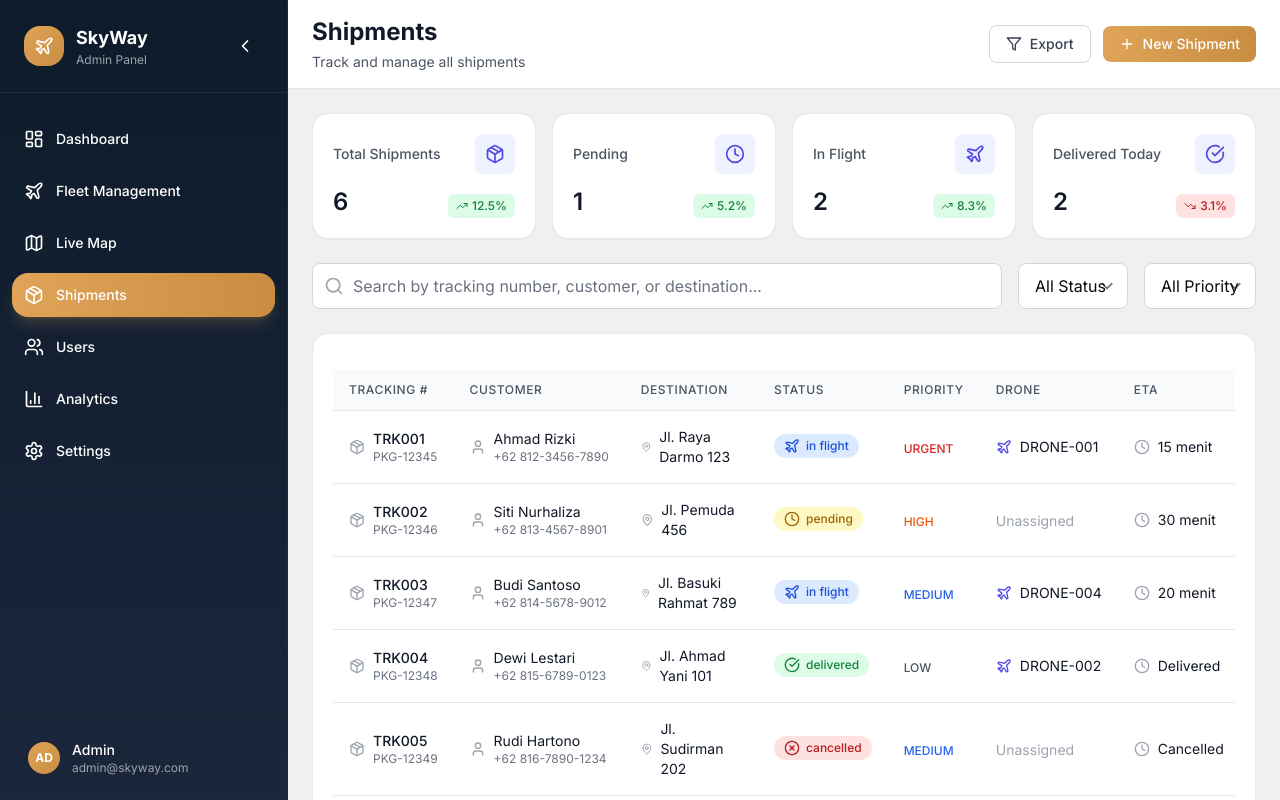
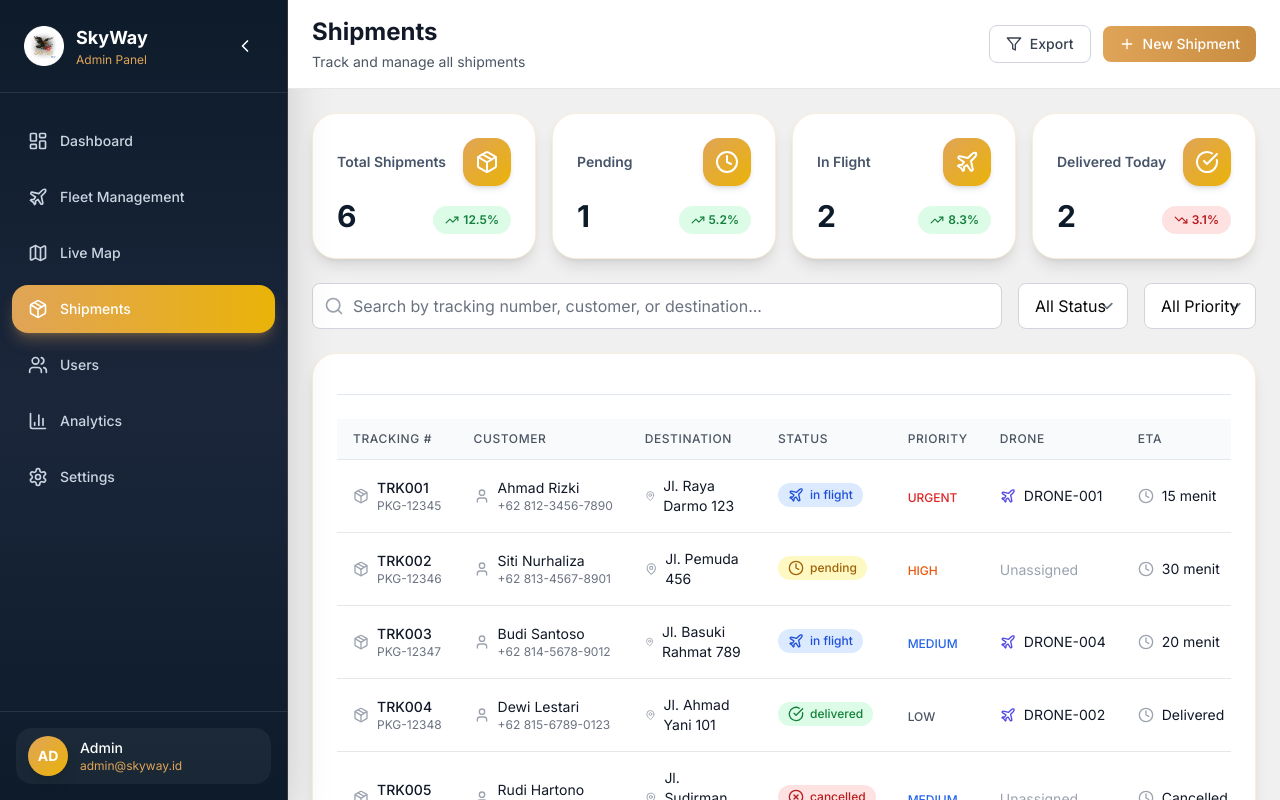
Before and after one commit to Vanszs/SkyWay_Web, a Next.js app: page /admin/shipments in a window 1280 px wide. Shown: the top 800 px of the page. Built offline with nearby package versions, Linux system fonts and the light colour scheme.

Commit message:
style : make admin style mor good

```diff
--- a/src/app/layout.tsx
+++ b/src/app/layout.tsx
@@ -3,7 +3,6 @@ import { Inter, Poppins } from 'next/font/google'
 import './globals.css'
 import { Toaster } from '@/components/ui/toaster'
 import { Navigation } from '@/components/Navigation'
-import { Footer } from '@/components/Footer'
 
 const inter = Inter({
   subsets: ['latin'],
@@ -41,7 +40,6 @@ export default function RootLayout({
       <body className={`${inter.className} antialiased bg-sky-light`}>
         <Navigation />
         {children}
-        <Footer />
         <Toaster />
       </body>
     </html>
--- a/src/components/admin/ChartCard.tsx
+++ b/src/components/admin/ChartCard.tsx
@@ -21,16 +21,16 @@ export function ChartCard({
       role="group"
       aria-label={`Chart ${title}`}
       className={cn(
-        "rounded-xl bg-white shadow-sm p-5 border border-gray-200",
-        "hover:shadow-md transition-shadow duration-200",
+        "rounded-2xl bg-white shadow-lg p-6 border border-sky-gold/20 relative z-10",
+        "hover:shadow-2xl hover:border-sky-gold/40 transition-all duration-300",
         className
       )}
     >
       {/* Header */}
-      <div className="mb-4">
-        <h3 className="text-lg font-semibold text-gray-900">{title}</h3>
+      <div className="mb-6 pb-4 border-b border-neutral-200">
+        <h3 className="text-xl font-bold text-sky-navy">{title}</h3>
         {subtitle && (
-          <p className="text-sm text-gray-600 mt-1">{subtitle}</p>
+          <p className="text-sm text-neutral-600 mt-1">{subtitle}</p>
         )}
       </div>
 
--- a/src/components/admin/KPIStat.tsx
+++ b/src/components/admin/KPIStat.tsx
@@ -35,25 +35,25 @@ export function KPIStat({
       role="status"
       aria-label={`KPI ${label}`}
       className={cn(
-        "rounded-xl bg-white shadow-sm p-5 border border-gray-200",
-        "hover:shadow-md transition-all duration-200",
-        "flex flex-col gap-3",
+        "rounded-2xl bg-white shadow-lg p-6 border border-sky-gold/20",
+        "hover:shadow-2xl hover:border-sky-gold/40 transition-all duration-300",
+        "flex flex-col gap-3 group",
         className
       )}
     >
       {/* Header with label and icon */}
       <div className="flex items-center justify-between">
-        <span className="text-sm text-gray-600 font-medium">{label}</span>
+        <span className="text-sm text-neutral-600 font-semibold">{label}</span>
         {Icon && (
-          <div className="w-10 h-10 rounded-lg bg-indigo-50 flex items-center justify-center">
-            <Icon className="w-5 h-5 text-indigo-600" />
+          <div className="w-12 h-12 rounded-xl bg-gradient-to-br from-sky-gold to-yellow-500 flex items-center justify-center shadow-md group-hover:scale-110 transition-transform duration-300">
+            <Icon className="w-6 h-6 text-white" />
           </div>
         )}
       </div>
 
       {/* Value */}
       <div className="flex items-end justify-between gap-2">
-        <div className="text-2xl font-semibold text-gray-900">
+        <div className="text-3xl font-bold text-sky-navy">
           {formattedValue}
         </div>
 
@@ -61,7 +61,7 @@ export function KPIStat({
         {delta && (
           <div
             className={cn(
-              "flex items-center gap-1 px-2 py-1 rounded-md text-xs font-medium",
+              "flex items-center gap-1 px-3 py-1.5 rounded-full text-xs font-semibold",
               delta.direction === "up"
                 ? "bg-green-100 text-green-700"
                 : "bg-red-100 text-red-700"
@@ -69,9 +69,9 @@ export function KPIStat({
             title={delta.tooltip}
           >
             {delta.direction === "up" ? (
-              <TrendingUp className="w-3 h-3" />
+              <TrendingUp className="w-3.5 h-3.5" />
             ) : (
-              <TrendingDown className="w-3 h-3" />
+              <TrendingDown className="w-3.5 h-3.5" />
             )}
             <span>{Math.abs(delta.value)}%</span>
           </div>
--- a/src/components/admin/ModernSidebar.tsx
+++ b/src/components/admin/ModernSidebar.tsx
@@ -70,24 +70,33 @@ export function ModernSidebar({
   return (
     <aside
       className={cn(
-        "fixed left-0 top-0 h-screen bg-gradient-to-b from-[#0D1B2A] to-[#1B263B] text-white",
+        "fixed left-0 top-0 h-screen bg-gradient-to-b from-sky-navy via-sky-blue to-sky-navy text-white",
         "transition-all duration-300 ease-in-out",
-        "flex flex-col border-r border-gray-800 z-40",
+        "flex flex-col border-r border-sky-gold/20 z-50 shadow-2xl",
         isCollapsed ? "w-20" : "w-72"
       )}
     >
       {/* Header */}
-      <div className="p-6 flex items-center justify-between border-b border-gray-800">
+      <div className="p-6 flex items-center justify-between border-b border-white/10">
         {!isCollapsed && (
           <div className="flex items-center gap-3">
-            <div className="w-10 h-10 rounded-xl bg-gradient-to-br from-[#E0A458] to-[#c98d42] flex items-center justify-center">
-              <Plane className="w-5 h-5 text-white" />
-            </div>
+            <img
+              src="/logo.png"
+              alt="SkyWay Logo"
+              className="h-10 w-auto object-contain"
+            />
             <div>
               <h1 className="text-lg font-bold text-white">SkyWay</h1>
-              <p className="text-xs text-gray-400">Admin Panel</p>
+              <p className="text-xs text-sky-gold">Admin Panel</p>
             </div>
           </div>
+        )}
+        {isCollapsed && (
+          <img
+            src="/logo.png"
+            alt="SkyWay Logo"
+            className="h-8 w-auto object-contain mx-auto"
+          />
         )}
         <button
           onClick={onToggle}
@@ -111,13 +120,14 @@ export function ModernSidebar({
 
             return (
               <li key={item.url}>
-                <Link
+                  <Link
                   href={item.url}
                   className={cn(
-                    "flex items-center gap-3 px-3 py-3 rounded-xl transition-all duration-200",
-                    "hover:bg-white/10",
+                    "flex items-center gap-3 px-4 py-3.5 rounded-xl transition-all duration-200",
+                    "hover:bg-white/10 hover:translate-x-1",
                     active &&
-                      "bg-gradient-to-r from-[#E0A458] to-[#c98d42] shadow-lg shadow-[#E0A458]/20",
+                      "bg-gradient-to-r from-sky-gold to-yellow-500 shadow-lg shadow-sky-gold/30 text-white",
+                    !active && "text-neutral-300",
                     isCollapsed ? "justify-center" : ""
                   )}
                 >
@@ -133,21 +143,21 @@ export function ModernSidebar({
       </nav>
 
       {/* Footer */}
-      <div className="p-4 border-t border-gray-800">
+      <div className="p-4 border-t border-white/10">
         {!isCollapsed ? (
-          <div className="flex items-center gap-3 px-3 py-2">
-            <div className="w-8 h-8 rounded-full bg-gradient-to-br from-[#E0A458] to-[#c98d42] flex items-center justify-center">
-              <span className="text-xs font-bold text-white">AD</span>
+          <div className="flex items-center gap-3 px-3 py-2 rounded-xl bg-white/5">
+            <div className="w-10 h-10 rounded-full bg-gradient-to-br from-sky-gold to-yellow-500 flex items-center justify-center shadow-lg">
+              <span className="text-sm font-bold text-white">AD</span>
             </div>
             <div className="flex-1">
               <p className="text-sm font-medium text-white">Admin</p>
-              <p className="text-xs text-gray-400">admin@skyway.com</p>
+              <p className="text-xs text-sky-gold">admin@skyway.id</p>
             </div>
           </div>
         ) : (
           <div className="flex justify-center">
-            <div className="w-8 h-8 rounded-full bg-gradient-to-br from-[#E0A458] to-[#c98d42] flex items-center justify-center">
-              <span className="text-xs font-bold text-white">AD</span>
+            <div className="w-10 h-10 rounded-full bg-gradient-to-br from-sky-gold to-yellow-500 flex items-center justify-center shadow-lg">
+              <span className="text-sm font-bold text-white">AD</span>
             </div>
           </div>
         )}
--- a/src/components/ui/LiveMap.tsx
+++ b/src/components/ui/LiveMap.tsx
@@ -337,11 +337,11 @@ export const LiveMap: React.FC<LiveMapProps> = ({
   }
 
   return (
-    <div className="relative h-full w-full rounded-2xl overflow-hidden border border-sky-gold/20">
+    <div className="relative h-full w-full rounded-2xl overflow-hidden border border-sky-gold/20 z-10">
       <MapContainer
         center={center}
         zoom={zoom}
-        style={{ height: '100%', width: '100%' }}
+        style={{ height: '100%', width: '100%', zIndex: 1 }}
         zoomControl={false}
         scrollWheelZoom={true}
         attributionControl={false}
```
Also changed, not shown: src/app/admin/page.tsx (+63 -62 lines), 1 other file (tests, documents, lock files or other folders).
